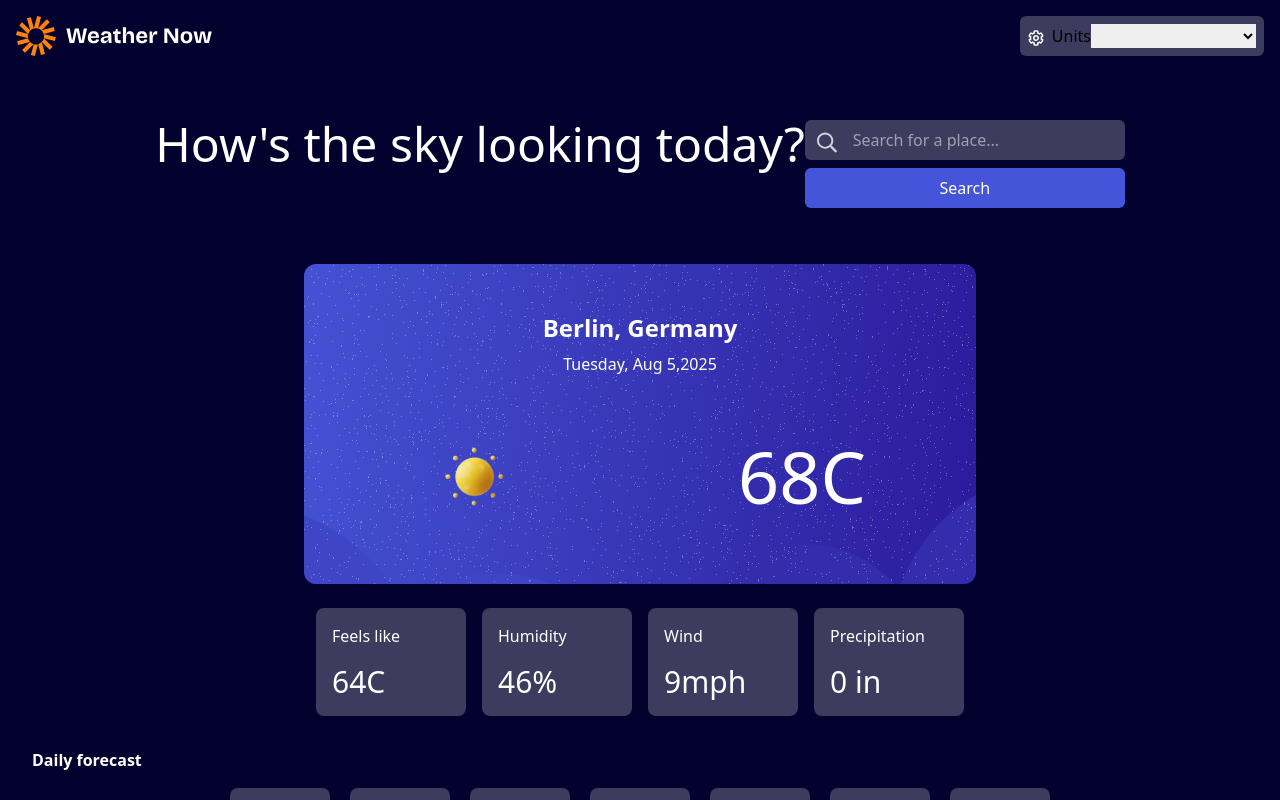
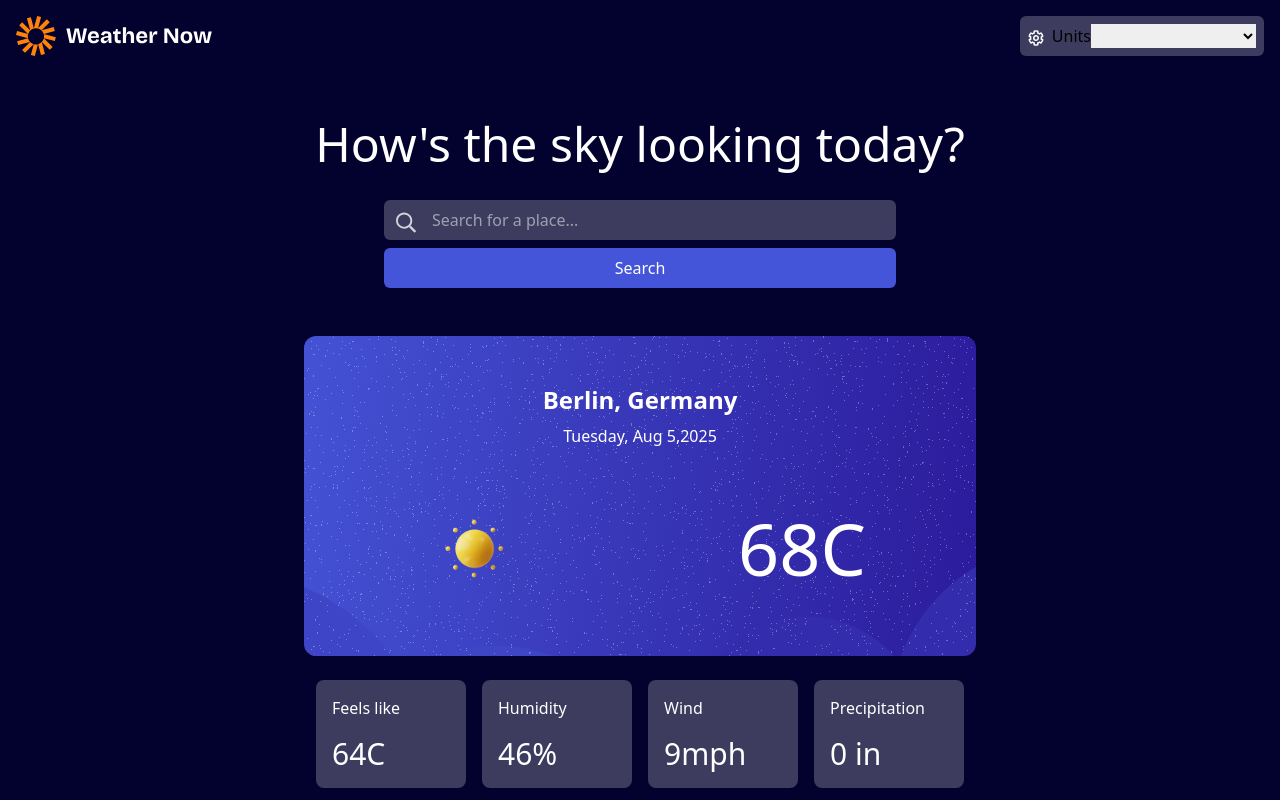
Before and after one commit to szczepanieceryk/weather-app, a React (Vite) app: page / in a window 1280 px wide. Shown: the top 800 px of the page. Built offline with nearby package versions, Linux system fonts and the light colour scheme.

Commit message:
fix(ui): fix display on desktop

```diff
--- a/src/layouts/Header.tsx
+++ b/src/layouts/Header.tsx
@@ -2,9 +2,11 @@ import React from 'react';
 import searchIcon from '../assets/images/icon-search.svg';
 const Header: React.FC = () => {
   return (
-    <div className="mt-[3rem] flex flex-wrap justify-center text-center">
-      <h1 className="mb-[3rem] block text-white text-5xl">How&apos;s the sky looking today?</h1>
-      <form action="" className="w-full max-w-xs">
+    <div className="mt-[3rem] max-w-[95%] mx-auto flex flex-wrap justify-center text-center">
+      <h1 className="mb-[2rem] basis-full text-white text-5xl">
+        How&apos;s the sky looking today?
+      </h1>
+      <form action="" className="w-full mx-auto md:max-w-lg">
         <div className="relative">
           <img src={searchIcon} alt="" className="absolute top-3 left-3" />
           <label htmlFor="">
```
